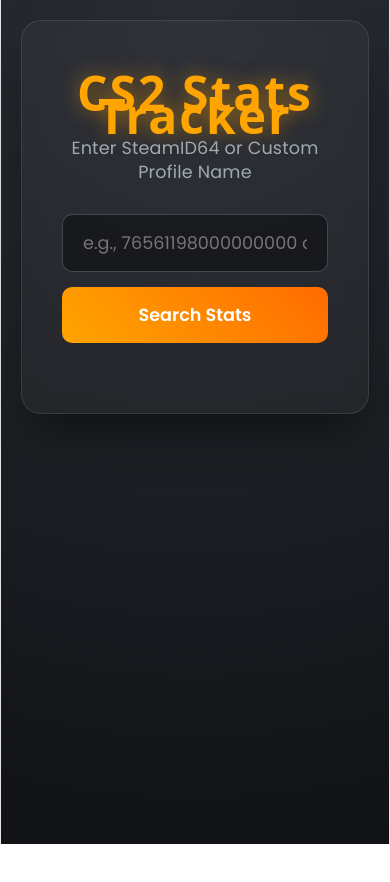
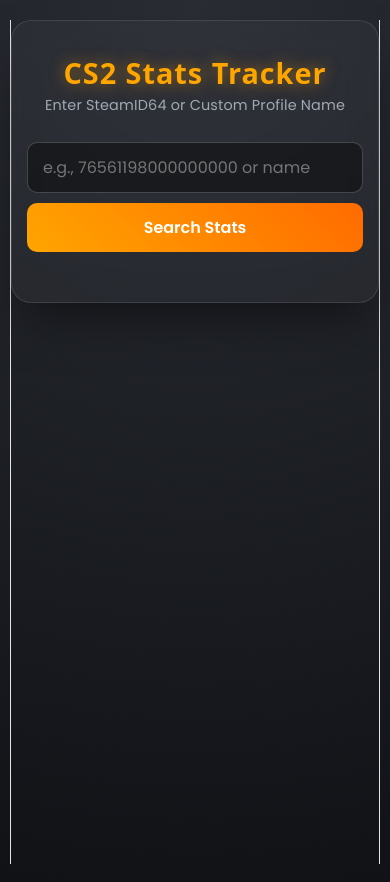
Before and after one commit to vthish/CS2-stats-tracker, a React (Vite) app: page / in a window 390 px wide. Before the commit the page ends 844 px from the top, so only its background shows below. Built offline with nearby package versions, Linux system fonts and the light colour scheme.

Commit message:
UI: Improved mobile responsiveness and refined grid layout

```diff
--- a/src/App.css
+++ b/src/App.css
@@ -1,4 +1,3 @@
-/* Add Google Fonts*/
 @import url('https://fonts.googleapis.com/css2?family=Poppins:wght@400;600;800&display=swap');
 
 * {
@@ -9,174 +8,140 @@
 }
 
 body {
-  /* Dark Theme */
   background: radial-gradient(circle at top, #2a2d34 0%, #101216 100%);
   color: #ffffff;
   min-height: 100vh;
   display: flex;
   justify-content: center;
-  align-items: center;
+  align-items: flex-start;
+  padding: 20px 10px;
 }
 
 .app-wrapper {
   width: 100%;
-  padding: 20px;
+  max-width: 1000px;
   display: flex;
   justify-content: center;
 }
 
-/* Glassmorphism Effect එක */
 .app-container {
   background: rgba(255, 255, 255, 0.03);
-  backdrop-filter: blur(10px);
+  backdrop-filter: blur(15px);
   border: 1px solid rgba(255, 255, 255, 0.1);
   border-radius: 20px;
-  padding: 40px;
+  padding: 30px 20px;
   width: 100%;
-  max-width: 900px;
   box-shadow: 0 25px 50px -12px rgba(0, 0, 0, 0.5);
   text-align: center;
 }
 
-/* Title Glow Effect */
 .title-glow {
-  font-size: 3rem;
+  font-size: clamp(1.8rem, 5vw, 3rem); /* Responsive font size */
   font-weight: 800;
-  color: #ffa500; /* CS2 Orange color */
-  text-shadow: 0 0 20px rgba(255, 165, 0, 0.5);
+  color: #ffa500;
+  text-shadow: 0 0 15px rgba(255, 165, 0, 0.5);
   margin-bottom: 10px;
-  letter-spacing: 2px;
+  letter-spacing: 1px;
 }
 
 .subtitle {
   color: #a0aab2;
-  margin-bottom: 30px;
-  font-size: 1.1rem;
+  margin-bottom: 25px;
+  font-size: clamp(0.9rem, 2vw, 1.1rem);
 }
 
-/* Search Box & Button */
 .search-box {
   display: flex;
-  gap: 15px;
+  flex-direction: row;
+  gap: 10px;
   justify-content: center;
   margin-bottom: 30px;
+  flex-wrap: wrap; /* Wraps on mobile */
 }
 
 .search-box input {
-  padding: 15px 20px;
-  font-size: 1.1rem;
+  padding: 12px 15px;
+  font-size: 1rem;
   border-radius: 10px;
   border: 1px solid rgba(255, 255, 255, 0.2);
   background: rgba(0, 0, 0, 0.4);
   color: white;
-  width: 60%;
+  flex: 1;
+  min-width: 250px; /* Ensures it doesn't get too small */
   outline: none;
   transition: border-color 0.3s ease;
 }
 
-.search-box input:focus {
-  border-color: #ffa500;
-}
-
 .search-box button {
-  padding: 15px 30px;
-  font-size: 1.1rem;
+  padding: 12px 25px;
+  font-size: 1rem;
   font-weight: 600;
   border-radius: 10px;
   border: none;
   background: linear-gradient(45deg, #ffa500, #ff6b00);
   color: white;
   cursor: pointer;
-  transition: transform 0.2s ease, box-shadow 0.2s ease;
+  transition: all 0.3s ease;
+  width: auto;
 }
 
 .search-box button:hover:not(:disabled) {
   transform: translateY(-2px);
-  box-shadow: 0 10px 20px rgba(255, 165, 0, 0.4);
+  box-shadow: 0 8px 15px rgba(255, 165, 0, 0.3);
 }
 
-.search-box button:disabled {
-  background: #555;
-  cursor: not-allowed;
-  transform: none;
-  box-shadow: none;
-}
-
-/* Error Message */
-.error-message {
-  color: #ff4757;
-  background: rgba(255, 71, 87, 0.1);
-  padding: 15px;
-  border-radius: 10px;
-  border: 1px solid rgba(255, 71, 87, 0.3);
+.stats-container h2 {
   margin-bottom: 20px;
-}
-
-/* Stats Cards Grid */
-.stats-container h2 {
-  margin-bottom: 25px;
   color: #e2e8f0;
-  font-weight: 600;
-  border-bottom: 2px solid rgba(255, 255, 255, 0.1);
-  padding-bottom: 10px;
+  font-size: 1.4rem;
+  border-bottom: 2px solid rgba(255, 165, 0, 0.3);
+  padding-bottom: 8px;
   display: inline-block;
 }
 
 .stats-grid {
   display: grid;
-  grid-template-columns: repeat(auto-fit, minmax(200px, 1fr));
-  gap: 20px;
+  /* Adjust columns based on screen size */
+  grid-template-columns: repeat(auto-fill, minmax(160px, 1fr));
+  gap: 15px;
+  margin-top: 20px;
 }
 
-/* Cards Animation & Styling */
 .stat-card {
   background: rgba(20, 22, 28, 0.8);
-  padding: 20px;
-  border-radius: 15px;
-  border-left: 4px solid #ffa500;
-  display: flex;
-  flex-direction: column;
+  padding: 15px;
+  border-radius: 12px;
+  border-left: 3px solid #ffa500;
+  text-align: left;
   transition: all 0.3s ease;
-  position: relative;
-  overflow: hidden;
 }
 
 .stat-card:hover {
-  transform: translateY(-8px) scale(1.02);
-  box-shadow: 0 15px 30px rgba(0, 0, 0, 0.4);
-  border-left-color: #00e5ff; /* Blue accent on hover */
+  background: rgba(30, 35, 45, 0.9);
+  border-left-color: #00e5ff;
 }
 
 .stat-name {
-  font-size: 0.85rem;
+  font-size: 0.75rem;
   color: #8b9bb4;
-  margin-bottom: 10px;
-  font-weight: 600;
+  text-transform: uppercase;
+  letter-spacing: 0.5px;
+  display: block;
+  margin-bottom: 5px;
 }
 
 .stat-value {
-  font-size: 1.8rem;
+  font-size: 1.4rem;
   font-weight: 800;
   color: #ffffff;
 }
 
-/* Fade In Animation */
-.fade-in {
-  animation: fadeIn 0.8s ease-out forwards;
-}
-
-@keyframes fadeIn {
-  from { opacity: 0; transform: translateY(20px); }
-  to { opacity: 1; transform: translateY(0); }
-}
-
-/* Loading Spinner */
 .loader {
-  border: 4px solid rgba(255, 255, 255, 0.1);
-  border-top: 4px solid #ffa500;
+  border: 3px solid rgba(255, 255, 255, 0.1);
+  border-top: 3px solid #ffa500;
   border-radius: 50%;
-  width: 40px;
-  height: 40px;
+  width: 30px;
+  height: 30px;
   animation: spin 1s linear infinite;
   margin: 20px auto;
 }
@@ -186,12 +151,41 @@
   100% { transform: rotate(360deg); }
 }
 
-/* Mobile Responsiveness */
-@media (max-width: 768px) {
+/* Mobile Specific Adjustments */
+@media (max-width: 600px) {
+  .app-container {
+    padding: 20px 15px;
+  }
+
   .search-box {
     flex-direction: column;
   }
-  .search-box input, .search-box button {
+
+  .search-box input {
+    width: 100%;
+    min-width: unset;
+  }
+
+  .search-box button {
     width: 100%;
   }
+
+  .stats-grid {
+    grid-template-columns: repeat(2, 1fr); /* 2 columns on mobile */
+    gap: 10px;
+  }
+
+  .stat-value {
+    font-size: 1.2rem;
+  }
 }
+
+/* Animation for stats appearing */
+.fade-in {
+  animation: fadeIn 0.5s ease forwards;
+}
+
+@keyframes fadeIn {
+  from { opacity: 0; transform: translateY(10px); }
+  to { opacity: 1; transform: translateY(0); }
+}
```
